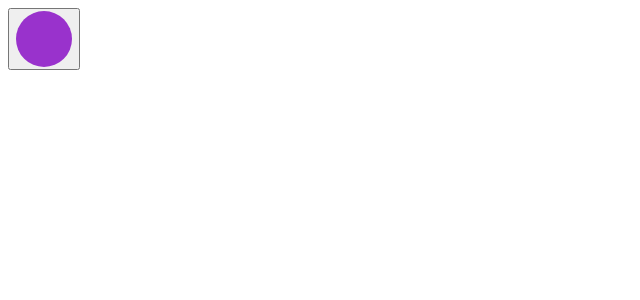
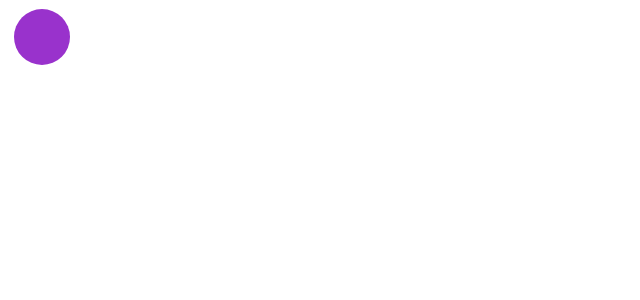
Before and after one commit to gtstarnes/InstaReact, a React (Vite) app: page / in a window 1280 px wide. Shown: the top 300 px of the page, without its empty margins (0-640 px from the left). Built offline with nearby package versions, Linux system fonts and the light colour scheme.

Commit message:
added styles

```diff
--- a/src/components/profilePic.css
+++ b/src/components/profilePic.css
@@ -0,0 +1,5 @@
+.profile-Button {
+    background-color: inherit;
+    cursor: pointer;
+    border: none;
+}
```
Also changed, not shown: src/components/ProfilePic.tsx (+4 -6 lines).
